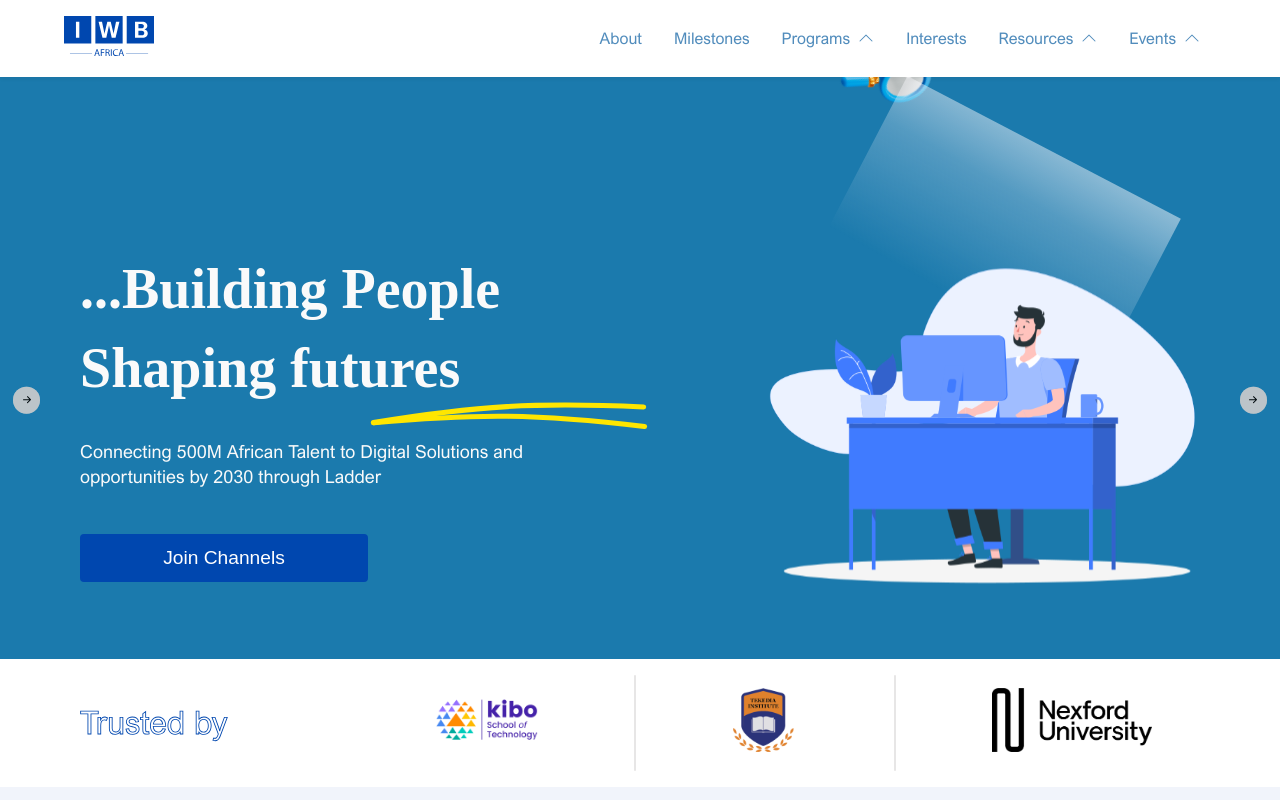
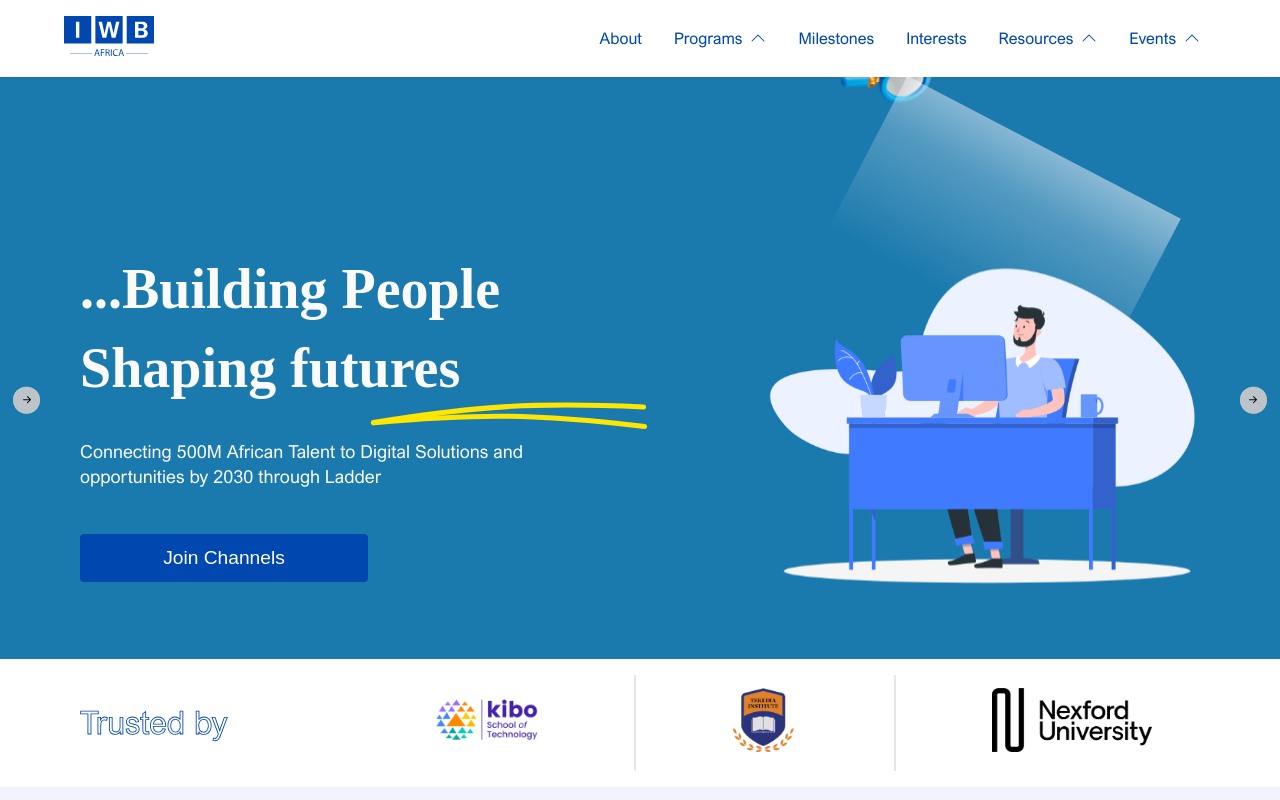
Before and after one commit to Praizleye/IWB-Website-Build, a React (Create React App) app: page / in a window 1280 px wide. Built offline with nearby package versions, Linux system fonts and the light colour scheme; a web font is replaced by a local one.

Commit message:
made UI changes

```diff
--- a/src/App.js
+++ b/src/App.js
@@ -34,8 +34,8 @@ function App() {
       <Hero />
       <CompTrust />
       <WhoWeAre />
+      <OurPrograms />
       <ImpactReport />
-      <OurPrograms />
       <OurInterest />
       <OurTalent />
       {/* <Resources /> */}
--- a/src/components/Body__Section/NewsLetter__Section/Newsletter.styled.js
+++ b/src/components/Body__Section/NewsLetter__Section/Newsletter.styled.js
@@ -278,7 +278,6 @@ export const StyleCompany = styled.div`
     text-align:center;
     font-weight:300;
     color: #0047AF;
-    letter-spacing: 0.05rem;
     line-height: 1.1;
     font-size: 2rem;
     width: 70%;
--- a/src/components/Body__Section/WhoWeAre__Section/WhoWeAre.js
+++ b/src/components/Body__Section/WhoWeAre__Section/WhoWeAre.js
@@ -117,7 +117,9 @@ const WhoWeAre = () => {
             <span>
               Individuals and Organizations are rooting for us. Join us in bridging skills, creating ladders of opportunity, and supporting future founders:
             </span>
-            <ul>
+            <ul style={{
+              marginLeft:"1rem"
+            }}>
               {
                 actionPoints.map(action=>(
                   <li>
--- a/src/components/Body__Section/WhoWeAre__Section/WhoWeAre.styled.js
+++ b/src/components/Body__Section/WhoWeAre__Section/WhoWeAre.styled.js
@@ -20,7 +20,6 @@ export const StyleWhoWeAre = styled.section`
     font-weight: bold;
     position: relative;
     color: #0047af;
-    // letter-spacing: 0.25rem;
     border-left: 3px solid #ffe401;
     margin-left: 2rem;
     padding-left: 2rem;
@@ -133,7 +132,6 @@ export const StyleWhoWeAre = styled.section`
       gap: 1rem;
       margin-block: 2.95rem;
       line-height: 1.9;
-      letter-spacing: 0.05rem;
       justify-content: space-between;
       align-items: flex-start;
       flex-direction: column;
--- a/src/components/Hero__Section/Nav/NavCopy.js
+++ b/src/components/Hero__Section/Nav/NavCopy.js
@@ -19,9 +19,9 @@ const NavContainer = styled.nav`
   position: sticky;
   top: 0;
   left: 0;
-  z-index: 100;
+  z-index: 1000;
   @media (max-width:768px) {
-    padding: 0.5rem 2rem;
+    padding: 1.5rem 2rem;
   }
   @media screen and (min-width: 1500px){
     padding-inline: calc((100% - 1300px) / 2);
@@ -33,7 +33,7 @@ const Logo = styled.div`
     height: 2.5rem;
 
     @media screen and (max-width: 768px){
-      height:1.5rem;
+      height:2rem;
     }
   }
 `;
@@ -84,7 +84,7 @@ const NavLink = styled.span`
   gap:0.5rem;
   font-size: 1rem;
   font-weight: 500;
-  color: rgba(7,91,160,0.7);
+  color: #0047af;
   border-bottom: ${({ active }) =>
     active ? "2px solid #0047af" : "2px solid transparent"};
   padding: 0.5rem 0;
@@ -92,7 +92,7 @@ const NavLink = styled.span`
   a {
     text-decoration: none;
     cursor: pointer;
-    color: ${({ active }) => (active ? "#0047af" : "rgba(7,91,160,0.7)")};
+    color: #0047af;
   }
 
   svg {
@@ -100,9 +100,9 @@ const NavLink = styled.span`
   }
 
   @media (max-width: 768px){
-    font-size: 0.85rem
+    font-size: 0.85rem;
     svg{
-      transform: rotate(180deg);
+      transform: ${({isOpen})=>!isOpen ? 'rotate(180deg)' : 'rotate(0deg)'};
     }
   }
 
@@ -146,7 +146,7 @@ const DropdownItem = styled.div`
 
   &:hover {
     background: #f5f5f5;
-    color: #007bff;
+    color: #0047af;
   }
 
   &:last-child {
@@ -190,7 +190,7 @@ const Hamburger = styled.div`
   span {
     height: 3px;
     width: 25px;
-    background: #007bff;
+    background: #0047af;
     margin: 2px 0;
     border-radius: 2px;
   }
@@ -203,7 +203,6 @@ const Hamburger = styled.div`
 /* ---------- data ---------- */
 const navData = [
   { title: "About", items: [], isSection: true },
-  { title: "Milestones", items: [], isSection: true },
   {
     title: "Programs",
     items: [
@@ -221,6 +220,7 @@ const navData = [
     ],
     isSection: true,
   },
+  { title: "Milestones", items: [], isSection: true },
   { title: "Interests", items: [], isSection: true },
   {
     title: "Resources",
@@ -258,7 +258,7 @@ const DropdownMenu = ({ title, items, active, setActive, openMenu, setOpenMenu,
 
   return (
     <NavItem>
-      <NavLink active={active === title} isOpen={isMobile && isOpen} onClick={handleClick}>
+      <NavLink active={active === title} isOpen={isOpen} onClick={handleClick}>
         <a href={isSection ? `#${title}` : undefined}>{title}</a>
         {items?.length > 0 && (<BsChevronUp />)}
       </NavLink>
```
